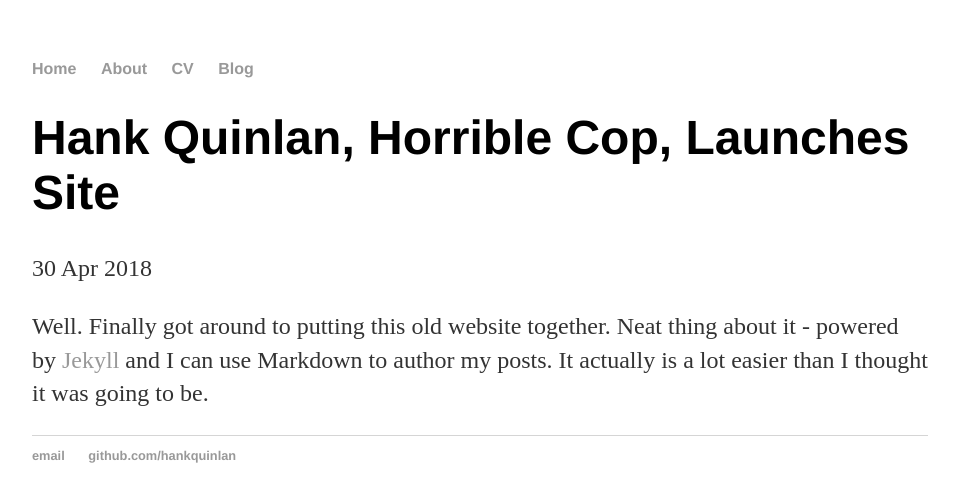
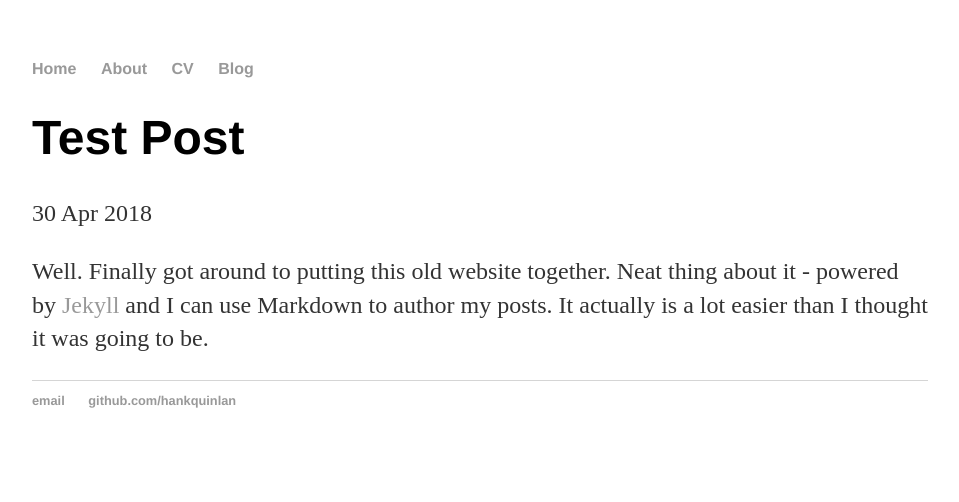
Before and after one commit to dawnis/dawnis.github.io, a Jekyll site: the page built from _posts/2018-04-30-test-blog-post.md, in a window 1280 px wide. Shown: the top 502 px of the page, without its empty margins (160-1119 px from the left). Built offline with Jekyll 4.4.1, drawn with Linux system fonts in a browser that asks for light colours.

Commit message:
Update 2018-04-30-test-blog-post.md

```diff
--- a/_posts/2018-04-30-test-blog-post.md
+++ b/_posts/2018-04-30-test-blog-post.md
@@ -1,6 +1,6 @@
 ---
 layout: post
-title: "Hank Quinlan, Horrible Cop, Launches Site"
+title: "Test Post"
 date: 2018-04-30
 ---
 
```
